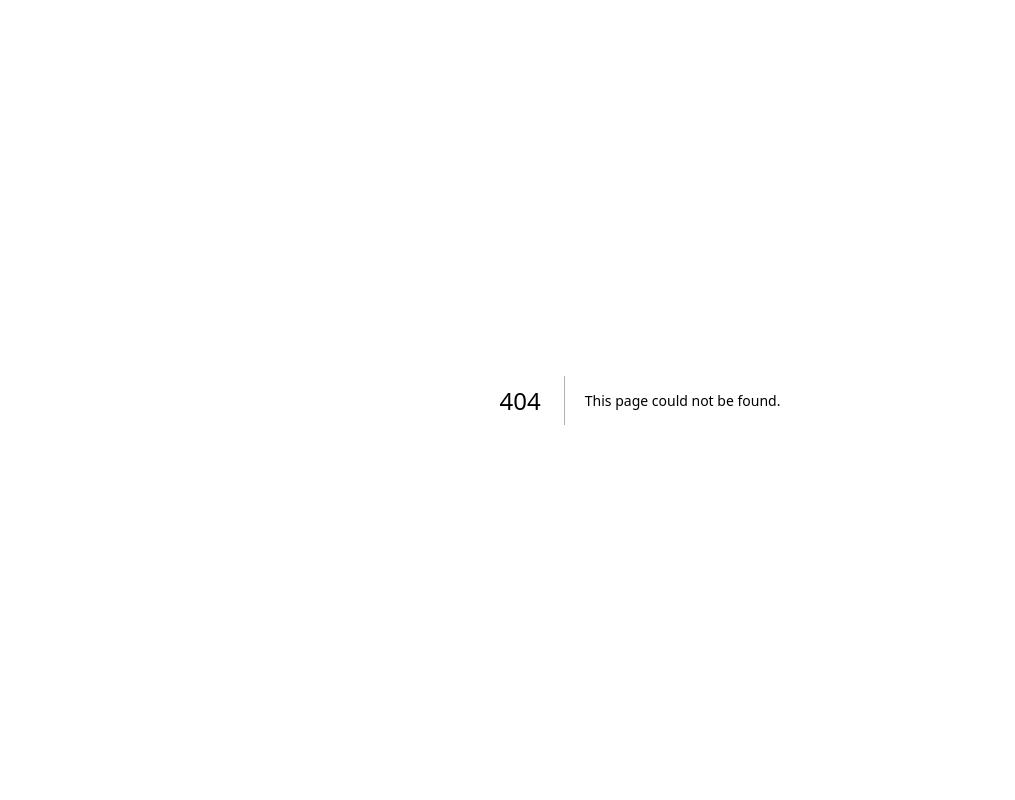
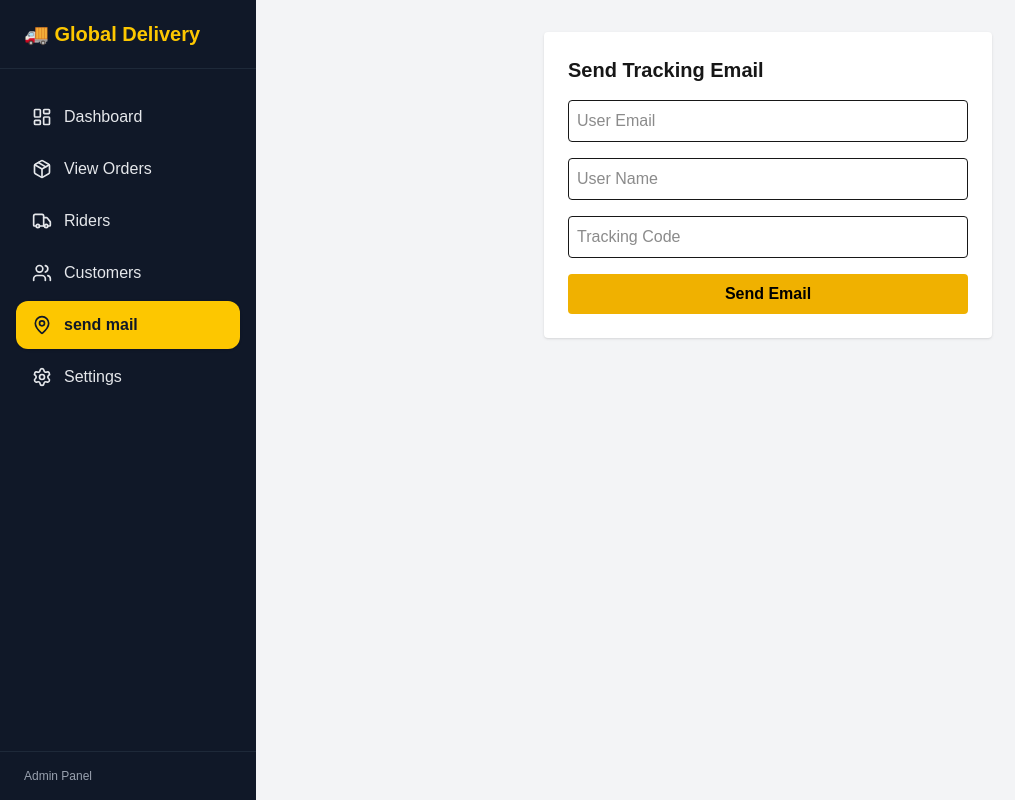
Before and after one commit to onyenagubo9/dhl-delivery, a Next.js app: page /dashboard/admin/send-mail in a window 1280 px wide. Before the commit this address had no page. Shown: the whole page, without its empty margins (0-1015 px from the left). Built offline with nearby package versions, Linux system fonts and the light colour scheme.

Commit message:
Update UI and fix bugs

```diff
--- /dev/null
+++ b/app/api/admin/send-tracking-mail/route.ts
@@ -0,0 +1,41 @@
+import { NextResponse } from "next/server";
+import { transporter } from "@/lib/mail";
+import { trackingEmailTemplate } from "@/lib/emailTemplates";
+
+export async function POST(req: Request) {
+  try {
+    console.log("📩 Send mail API called");
+
+    const body = await req.json();
+    console.log("📦 Payload:", body);
+
+    const { email, name, trackingCode } = body;
+
+    if (!email || !name || !trackingCode) {
+      return NextResponse.json(
+        { error: "Missing fields" },
+        { status: 400 }
+      );
+    }
+
+    console.log("🚀 Sending email...");
+
+    const info = await transporter.sendMail({
+      from: `"DHL Delivery" <${process.env.ZOHO_EMAIL}>`,
+      to: email,
+      subject: "Your Delivery Tracking Code",
+      html: trackingEmailTemplate(name, trackingCode),
+    });
+
+    console.log("✅ Email sent:", info.messageId);
+
+    return NextResponse.json({ success: true });
+  } catch (error: any) {
+    console.error("❌ Email error:", error);
+
+    return NextResponse.json(
+      { error: error.message || "Failed to send email" },
+      { status: 500 }
+    );
+  }
+}
--- /dev/null
+++ b/app/api/send-mail/route.ts
@@ -0,0 +1,22 @@
+import { NextResponse } from "next/server";
+import { transporter } from "@/lib/mail";
+
+export async function POST(req: Request) {
+  const { to, subject, message } = await req.json();
+
+  try {
+    await transporter.sendMail({
+      from: `"Delivery App" <${process.env.ZOHO_EMAIL}>`,
+      to,
+      subject,
+      html: `<p>${message}</p>`,
+    });
+
+    return NextResponse.json({ success: true });
+  } catch (error) {
+    return NextResponse.json(
+      { error: "Failed to send email" },
+      { status: 500 }
+    );
+  }
+}
--- /dev/null
+++ b/app/dashboard/admin/send-mail/page.tsx
@@ -0,0 +1,96 @@
+"use client";
+
+import { useState } from "react";
+
+export default function SendTrackingMailPage() {
+  const [email, setEmail] = useState("");
+  const [name, setName] = useState("");
+  const [trackingCode, setTrackingCode] = useState("");
+  const [loading, setLoading] = useState(false);
+  const [message, setMessage] = useState("");
+
+  // ✅ FULL FIXED HANDLER
+  async function handleSubmit(e: React.FormEvent) {
+    e.preventDefault();
+    setLoading(true);
+    setMessage("");
+
+    try {
+      const res = await fetch("/api/admin/send-tracking-mail", {
+        method: "POST",
+        headers: {
+          "Content-Type": "application/json",
+        },
+        body: JSON.stringify({
+          email,
+          name,
+          trackingCode,
+        }),
+      });
+
+      const data = await res.json();
+
+      if (!res.ok) {
+        throw new Error(data.error || "Failed to send email");
+      }
+
+      setMessage("✅ Email sent successfully");
+      setEmail("");
+      setName("");
+      setTrackingCode("");
+    } catch (err: any) {
+      setMessage("❌ " + err.message);
+    } finally {
+      setLoading(false);
+    }
+  }
+
+  return (
+    <div className="max-w-md mx-auto bg-white p-6 rounded shadow">
+      <h1 className="text-xl font-bold mb-4">
+        Send Tracking Email
+      </h1>
+
+      <form onSubmit={handleSubmit} className="space-y-4">
+        <input
+          type="email"
+          placeholder="User Email"
+          value={email}
+          onChange={(e) => setEmail(e.target.value)}
+          className="w-full border p-2 rounded"
+          required
+        />
+
+        <input
+          type="text"
+          placeholder="User Name"
+          value={name}
+          onChange={(e) => setName(e.target.value)}
+          className="w-full border p-2 rounded"
+          required
+        />
+
+        <input
+          type="text"
+          placeholder="Tracking Code"
+          value={trackingCode}
+          onChange={(e) => setTrackingCode(e.target.value)}
+          className="w-full border p-2 rounded"
+          required
+        />
+
+        <button
+          type="submit"
+          disabled={loading}
+          className="w-full bg-yellow-500 text-black py-2 rounded font-semibold disabled:opacity-50"
+        >
+          {loading ? "Sending..." : "Send Email"}
+        </button>
+      </form>
+
+      {message && (
+        <p className="mt-4 text-center text-sm">{message}</p>
+      )}
+    </div>
+  );
+}
--- a/components/admin/AdminSidebar.tsx
+++ b/components/admin/AdminSidebar.tsx
@@ -19,7 +19,7 @@ const navItems = [
   { name: "View Orders", href: "/dashboard/admin/orders", icon: Package },
   { name: "Riders", href: "/dashboard/admin/riders", icon: Truck },
   { name: "Customers", href: "/dashboard/admin/customers", icon: Users },
-  { name: "Tracking", href: "/dashboard/admin/tracking", icon: MapPin },
+  { name: "send mail", href: "/dashboard/admin/send-mail", icon: MapPin },
   { name: "Settings", href: "/dashboard/admin/settings", icon: Settings },
 ];
 
--- /dev/null
+++ b/lib/emailTemplates.ts
@@ -0,0 +1,115 @@
+export function trackingEmailTemplate(
+  name: string,
+  trackingCode: string
+) {
+  const trackingUrl = `https://yourdomain.com/track?code=${trackingCode}`;
+
+  return `
+  <div style="margin:0;padding:0;background-color:#f5f5f5;">
+    <table width="100%" cellpadding="0" cellspacing="0" style="padding:20px 0;">
+      <tr>
+        <td align="center">
+          <table width="100%" cellpadding="0" cellspacing="0"
+            style="max-width:600px;background:#ffffff;border-radius:6px;overflow:hidden;">
+
+            <!-- HEADER -->
+            <tr>
+              <td style="background:#d40511;padding:20px;text-align:center;">
+                <!-- LOGO -->
+                <img
+                  src="https://yourdomain.com/logo.png"
+                  alt="Global Delivery"
+                  width="120"
+                  style="display:block;margin:0 auto 10px;"
+                />
+                <h1 style="margin:0;font-family:Arial,Helvetica,sans-serif;
+                  font-size:18px;color:#ffffff;font-weight:bold;">
+                  GLOBAL DELIVERY
+                </h1>
+              </td>
+            </tr>
+
+            <!-- YELLOW STRIPE -->
+            <tr>
+              <td style="background:#ffcc00;height:6px;"></td>
+            </tr>
+
+            <!-- BODY -->
+            <tr>
+              <td style="padding:30px;font-family:Arial,Helvetica,sans-serif;color:#333333;">
+                <p style="font-size:16px;margin:0 0 15px;">
+                  Hello <strong>${name}</strong>,
+                </p>
+
+                <p style="font-size:15px;margin:0 0 20px;">
+                  Your shipment has been successfully processed.
+                  Please use the tracking information below to follow your delivery.
+                </p>
+
+                <!-- TRACKING CODE BOX -->
+                <div style="
+                  background:#fff8e1;
+                  border:2px dashed #ffcc00;
+                  padding:20px;
+                  text-align:center;
+                  border-radius:6px;
+                  margin-bottom:20px;
+                ">
+                  <p style="margin:0 0 6px;font-size:13px;color:#555;">
+                    TRACKING CODE
+                  </p>
+                  <p style="
+                    margin:0;
+                    font-size:24px;
+                    font-weight:bold;
+                    letter-spacing:3px;
+                    color:#d40511;
+                  ">
+                    ${trackingCode}
+                  </p>
+                </div>
+
+                <!-- CTA BUTTON -->
+                <div style="text-align:center;margin-bottom:30px;">
+                  <a href="${trackingUrl}"
+                    style="
+                      display:inline-block;
+                      background:#d40511;
+                      color:#ffffff;
+                      padding:14px 28px;
+                      border-radius:6px;
+                      font-size:14px;
+                      font-weight:bold;
+                      text-decoration:none;
+                    ">
+                    TRACK YOUR SHIPMENT
+                  </a>
+                </div>
+
+                <p style="font-size:14px;margin:0;">
+                  Thank you for choosing <strong>Global Delivery</strong>.
+                  We are committed to fast and reliable delivery services.
+                </p>
+              </td>
+            </tr>
+
+            <!-- FOOTER -->
+            <tr>
+              <td style="background:#f3f4f6;padding:15px;text-align:center;
+                font-family:Arial,Helvetica,sans-serif;">
+                <p style="margin:0;font-size:12px;color:#666;">
+                  © ${new Date().getFullYear()} Global Delivery. All rights reserved.
+                </p>
+                <p style="margin:5px 0 0;font-size:12px;color:#666;">
+                  This is an automated email. Please do not reply.
+                </p>
+              </td>
+            </tr>
+
+          </table>
+        </td>
+      </tr>
+    </table>
+  </div>
+  `;
+}
--- /dev/null
+++ b/lib/mail.ts
@@ -0,0 +1,14 @@
+import nodemailer from "nodemailer";
+
+export const transporter = nodemailer.createTransport({
+  host: "smtp.zoho.com",
+  port: 465,
+  secure: true,
+  auth: {
+    user: process.env.ZOHO_EMAIL,
+    pass: process.env.ZOHO_PASSWORD,
+  },
+  connectionTimeout: 10000, // ⏱️ 10 seconds
+  greetingTimeout: 10000,
+  socketTimeout: 10000,
+});
--- a/package.json
+++ b/package.json
@@ -13,6 +13,7 @@
     "leaflet": "^1.9.4",
     "lucide-react": "^0.562.0",
     "next": "16.1.1",
+    "nodemailer": "^7.0.12",
     "react": "19.2.3",
     "react-dom": "19.2.3",
     "react-leaflet": "^5.0.0"
@@ -21,6 +22,7 @@
     "@tailwindcss/postcss": "^4",
     "@types/leaflet": "^1.9.21",
     "@types/node": "^20",
+    "@types/nodemailer": "^7.0.4",
     "@types/react": "^19",
     "@types/react-dom": "^19",
     "tailwindcss": "^4",
```
Also changed, not shown: 1 other file (tests, documents, lock files or other folders).
